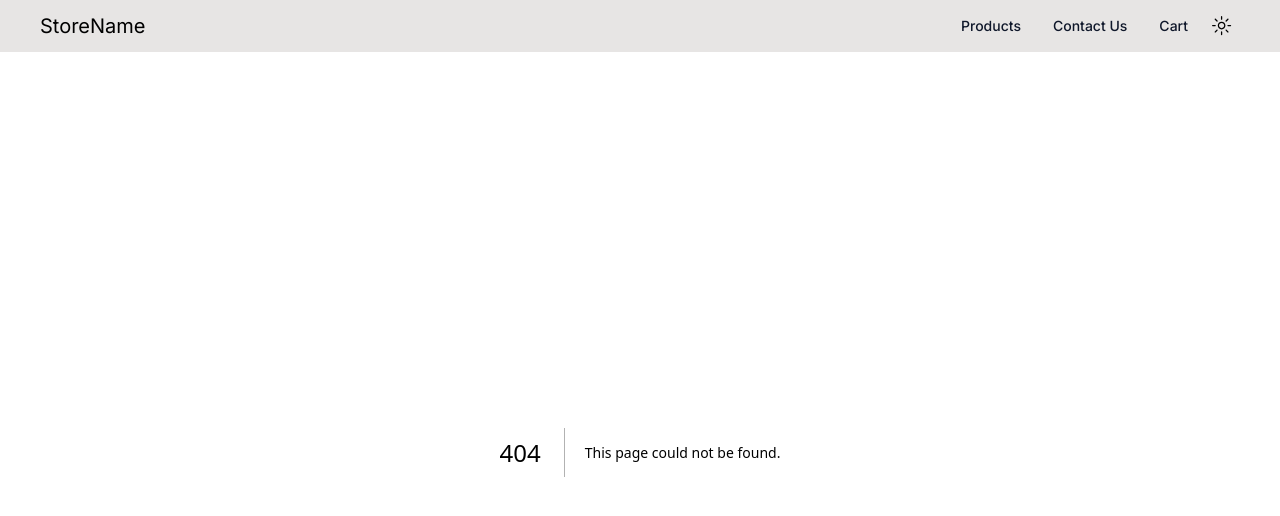
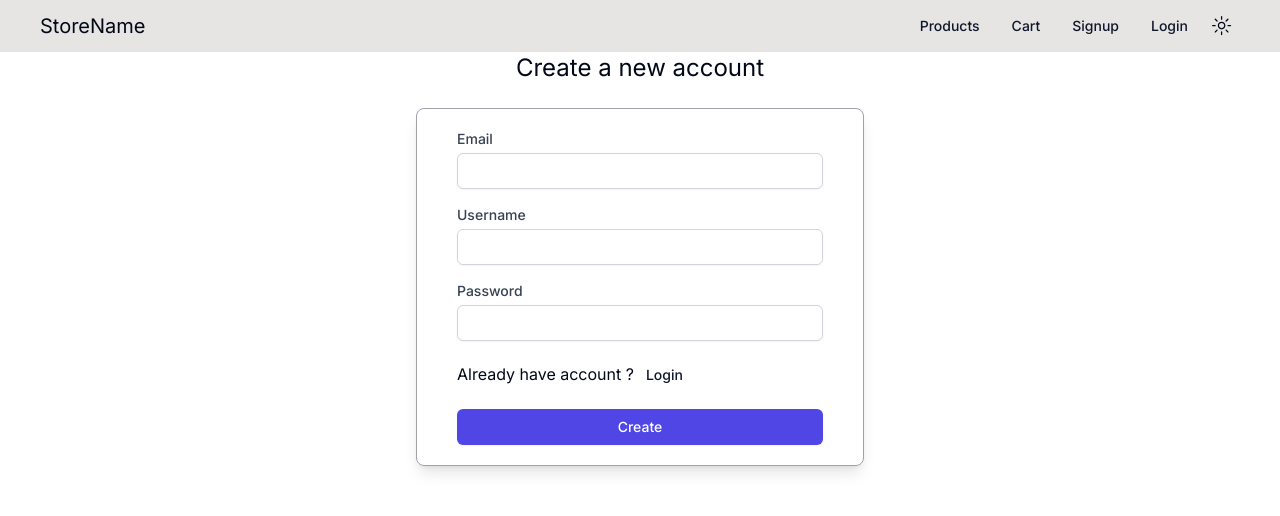
Before and after one commit to shubhamxdd/cart-next, a Next.js app: page /signup in a window 1280 px wide. Before the commit this address had no page. Shown: the top 516 px of the page. Built offline with nearby package versions, Linux system fonts and the light colour scheme.

Commit message:
create login and signup route and page

```diff
--- /dev/null
+++ b/app/login/LoginForm.tsx
@@ -0,0 +1,56 @@
+import { Button } from "@/components/ui/button";
+import { Input } from "@/components/ui/input";
+import { Label } from "@/components/ui/label";
+import Link from "next/link";
+
+const LoginForm = () => {
+  return (
+    <>
+      <h1 className="text-2xl mb-6 text-center dark:text-white">
+        Login to your account
+      </h1>
+
+      <div className="border-[1px] border-zinc-400 px-10 py-5 rounded-lg shadow-lg max-w-md mx-auto dark:bg-gray-800 dark:border-gray-700">
+        <form>
+          <div className="mb-4">
+            <Label
+              htmlFor="email"
+              className="block text-sm font-medium text-gray-700 dark:text-gray-300"
+            >
+              Email
+            </Label>
+            <Input
+              id="email"
+              className="mt-1 block w-full rounded-md border-gray-300 shadow-sm dark:bg-gray-700 dark:border-gray-600 dark:text-white"
+            />
+          </div>
+          <div className="mb-6">
+            <Label
+              htmlFor="password"
+              className="block text-sm font-medium text-gray-700 dark:text-gray-300"
+            >
+              Password
+            </Label>
+            <Input
+              id="password"
+              className="mt-1 block w-full rounded-md border-gray-300 shadow-sm dark:bg-gray-700 dark:border-gray-600 dark:text-white"
+            />
+          </div>
+          <div className="mb-4 -mt-2">
+            <p>
+              New here ?
+              <Button variant={"link"} asChild className="-mx-1">
+                <Link href={"/signup"}>Signup</Link>
+              </Button>
+            </p>
+          </div>
+          <Button type="submit" variant={"submit"}>
+            Login
+          </Button>
+        </form>
+      </div>
+    </>
+  );
+};
+
+export default LoginForm;
--- /dev/null
+++ b/app/login/page.tsx
@@ -0,0 +1,17 @@
+import { Metadata } from "next";
+import LoginForm from "./LoginForm";
+
+const LoginPage = () => {
+  return (
+    <>
+      <LoginForm />
+    </>
+  );
+};
+
+export default LoginPage;
+
+export const metadata: Metadata = {
+  title: "Login",
+  description: "Login to your account",
+};
--- /dev/null
+++ b/app/signup/SignupForm.tsx
@@ -0,0 +1,70 @@
+import { Button } from "@/components/ui/button";
+import { Input } from "@/components/ui/input";
+import { Label } from "@/components/ui/label";
+import Link from "next/link";
+
+// todo form handling using react hook form TODO
+
+const SignupForm = () => {
+  return (
+    <>
+      <h1 className="text-2xl mb-6 text-center dark:text-white">
+        Create a new account
+      </h1>
+
+      <div className="border-[1px] border-zinc-400 px-10 py-5 rounded-lg shadow-lg max-w-md mx-auto dark:bg-gray-800 dark:border-gray-700">
+        <form>
+          <div className="mb-4">
+            <Label
+              htmlFor="email"
+              className="block text-sm font-medium text-gray-700 dark:text-gray-300"
+            >
+              Email
+            </Label>
+            <Input
+              id="email"
+              className="mt-1 block w-full rounded-md border-gray-300 shadow-sm dark:bg-gray-700 dark:border-gray-600 dark:text-white"
+            />
+          </div>
+          <div className="mb-4">
+            <Label
+              htmlFor="username"
+              className="block text-sm font-medium text-gray-700 dark:text-gray-300"
+            >
+              Username
+            </Label>
+            <Input
+              id="username"
+              className="mt-1 block w-full rounded-md border-gray-300 shadow-sm dark:bg-gray-700 dark:border-gray-600 dark:text-white"
+            />
+          </div>
+          <div className="mb-6">
+            <Label
+              htmlFor="password"
+              className="block text-sm font-medium text-gray-700 dark:text-gray-300"
+            >
+              Password
+            </Label>
+            <Input
+              id="password"
+              className="mt-1 block w-full rounded-md border-gray-300 shadow-sm dark:bg-gray-700 dark:border-gray-600 dark:text-white"
+            />
+          </div>
+          <div className="mb-4 -mt-2">
+            <p>
+              Already have account ?
+              <Button variant={"link"} asChild className="-mx-1">
+                <Link href={"/login"}>Login</Link>
+              </Button>
+            </p>
+          </div>
+          <Button type="submit" variant={"submit"}>
+            Create
+          </Button>
+        </form>
+      </div>
+    </>
+  );
+};
+
+export default SignupForm;
--- /dev/null
+++ b/app/signup/loading.tsx
@@ -0,0 +1,36 @@
+import { Button } from "@/components/ui/button";
+import { Input } from "@/components/ui/input";
+import { Label } from "@/components/ui/label";
+import { Skeleton } from "@/components/ui/skeleton";
+import Link from "next/link";
+
+const SignupLoading = () => {
+  return (
+    <>
+      <Skeleton className="w-[30%] mb-6 h-10 rounded-lg" />
+
+      <div className="border-[1px] border-zinc-400 px-10 py-5 rounded-lg shadow-lg max-w-md mx-auto dark:bg-gray-800 dark:border-gray-700">
+        <form>
+          <div className="mb-4">
+            <Skeleton className="w-full h-4 mb-2 rounded" />
+            <Skeleton className="w-full h-10 rounded-md" />
+          </div>
+          <div className="mb-4">
+            <Skeleton className="w-full h-4 mb-2 rounded" />
+            <Skeleton className="w-full h-10 rounded-md" />
+          </div>
+          <div className="mb-6">
+            <Skeleton className="w-full h-4 mb-2 rounded" />
+            <Skeleton className="w-full h-10 rounded-md" />
+          </div>
+          <div className="mb-4 -mt-2">
+            <Skeleton className="w-full h-4 rounded" />
+          </div>
+          <Skeleton className="w-full h-10 rounded-md" />
+        </form>
+      </div>
+    </>
+  );
+};
+
+export default SignupLoading;
--- /dev/null
+++ b/app/signup/page.tsx
@@ -0,0 +1,17 @@
+import { Metadata } from "next";
+import SignupForm from "./SignupForm";
+
+const SignupPage = () => {
+  return (
+    <>
+      <SignupForm />
+    </>
+  );
+};
+
+export default SignupPage;
+
+export const metadata: Metadata = {
+  title: "Sign Up",
+  description: "Create a new account",
+};
--- a/components/Navbar.tsx
+++ b/components/Navbar.tsx
@@ -24,10 +24,14 @@ const Navbar = () => {
             <Link href="/product">Products</Link>
           </Button>
           <Button variant={"link"} asChild>
-            <Link href="/">Contact Us</Link>
+            <Link href="/cart">Cart</Link>
+          </Button>
+          {/* todo dont show these wne user is logged in show logout instead in Sheet component also */}
+          <Button variant={"link"} asChild>
+            <Link href="/signup">Signup</Link>
           </Button>
           <Button variant={"link"} asChild>
-            <Link href="/cart">Cart</Link>
+            <Link href="/login">Login</Link>
           </Button>
           <ModeToggle />
         </div>
@@ -69,14 +73,21 @@ const Navbar = () => {
               <li>
                 <SheetClose asChild>
                   <Button variant={"link"} asChild>
-                    <Link href="/">Contact Us</Link>
+                    <Link href="/cart">Cart</Link>
                   </Button>
                 </SheetClose>
               </li>
               <li>
                 <SheetClose asChild>
                   <Button variant={"link"} asChild>
-                    <Link href="/cart">Cart</Link>
+                    <Link href="/signup">Signup</Link>
+                  </Button>
+                </SheetClose>
+              </li>
+              <li>
+                <SheetClose asChild>
+                  <Button variant={"link"} asChild>
+                    <Link href="/login">Login</Link>
                   </Button>
                 </SheetClose>
               </li>
```
